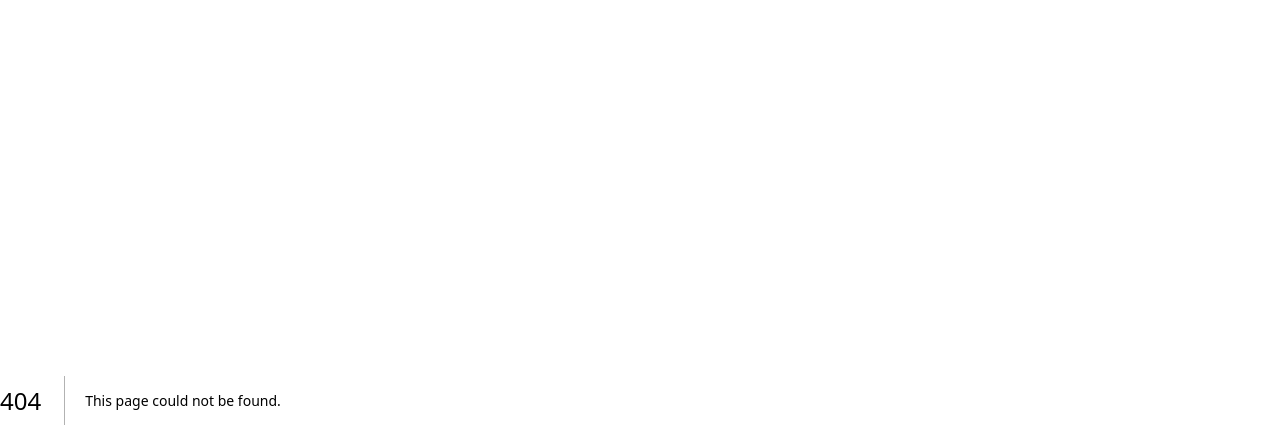
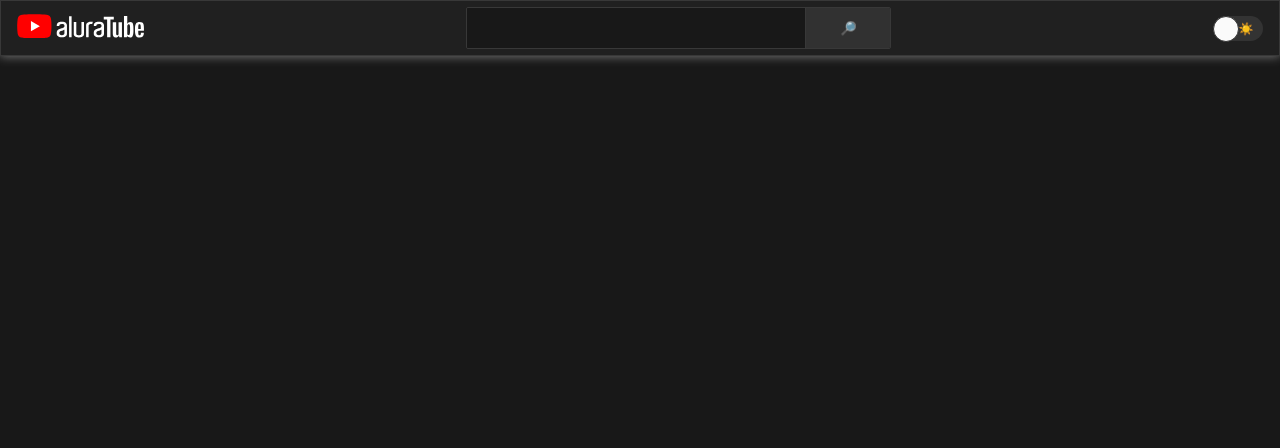
Before and after one commit to GCMorais/aluratube, a Next.js app: page /video in a window 1280 px wide. Before the commit this address had no page. Shown: the top 448 px of the page. Built offline with nearby package versions, Linux system fonts and the light colour scheme.

Commit message:
Fav text color

```diff
--- a/pages/index.js
+++ b/pages/index.js
@@ -154,6 +154,7 @@ const FavArea = styled.div`
       font-size: 15px;
       font-family: sans-serif;
       letter-spacing: 1px;
+      color: ${({ theme }) => theme.textColorBase || "#FFFFFF"};
     }
     .fav-box a{
       color: #000;
--- /dev/null
+++ b/pages/video.js
@@ -0,0 +1,16 @@
+import React from "react";
+import Menu from "../src/components/Menu";
+import { ColorModeContext } from "../src/components/Menu/components/ColorMode";
+
+
+
+
+export default function Video(){
+
+    return (
+        <>
+            <Menu />
+
+        </>
+    )
+}
```
